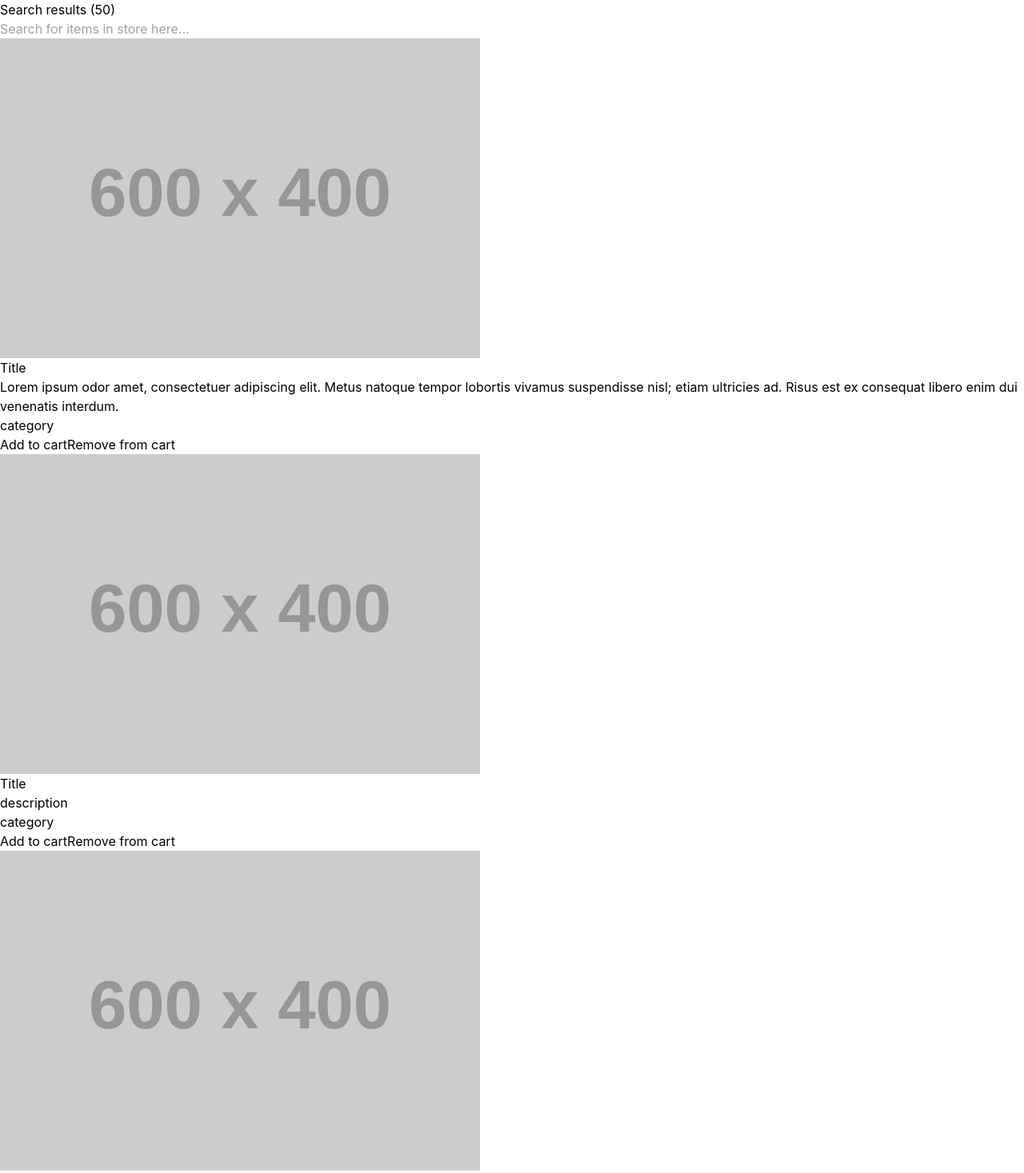
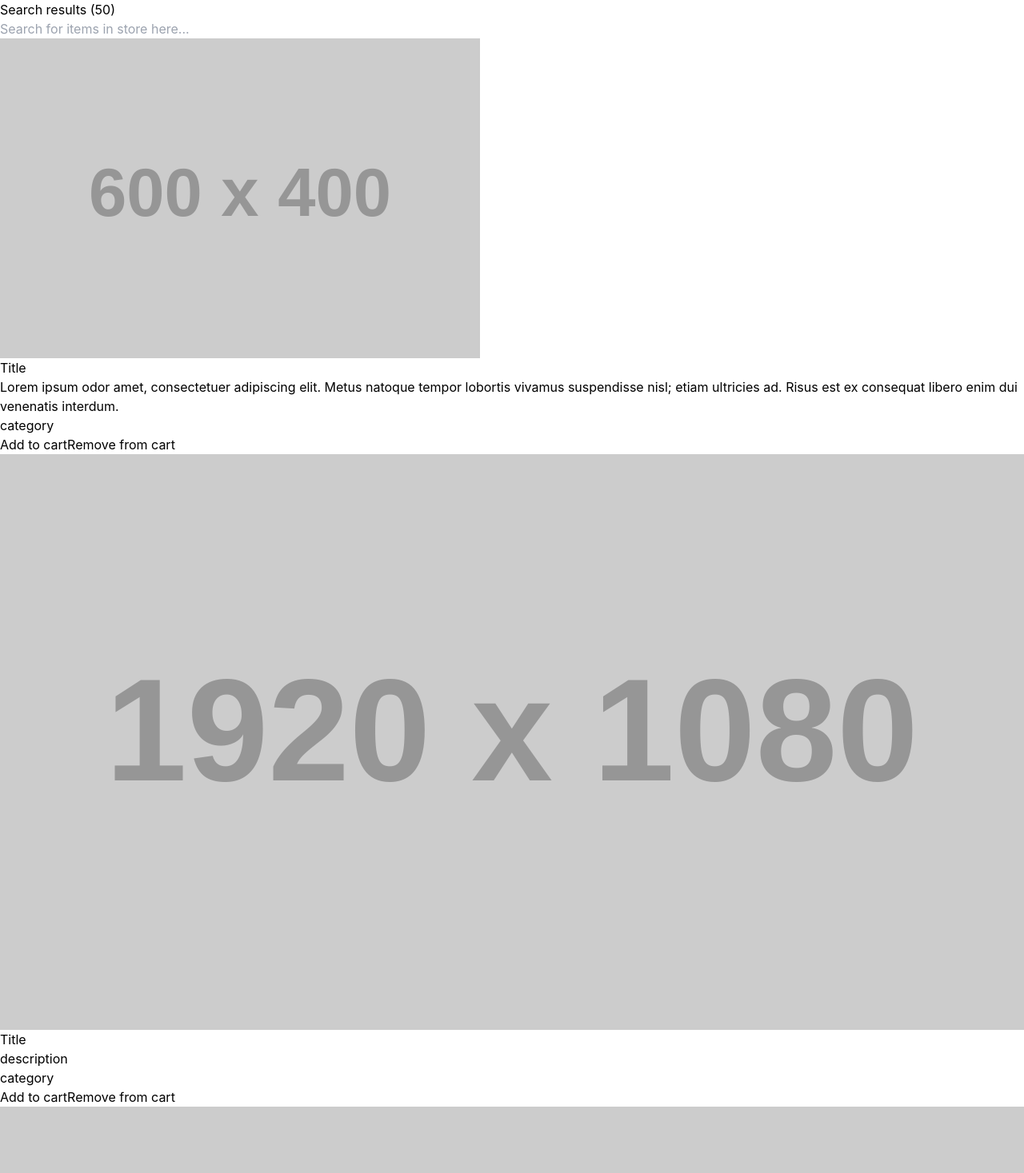
Before and after one commit to hkhaung/webdev-projects, a React (Vite) app in the folder shopping-cart/shopping-cart/: page / in a window 1280 px wide. Shown: the top 1467 px of the page at 80% size. Built offline with nearby package versions, Linux system fonts and the light colour scheme.

Commit message:
adjust for different image sizes

```diff
--- a/shopping-cart/shopping-cart/src/components/SearchAndDisplay/SearchAndDisplay.jsx
+++ b/shopping-cart/shopping-cart/src/components/SearchAndDisplay/SearchAndDisplay.jsx
@@ -28,7 +28,7 @@ function Card({imgSrc, title = "Title", description = "description", category =
       <div
           className="card-container border rounded-lg shadow-md pb-8 w-full max-w-[20rem] group/default hover:bg-slate-100">
         <div className="group-hover/default:hidden">
-          <img src={imgSrc} alt={`${title} image`} className="w-full min-h-[10rem] object-cover rounded-t-lg"/>
+          <img src={imgSrc} alt={`${title} image`} className="w-full min-h-[13.5rem] object-cover rounded-t-lg"/>
           <div className="info mt-5 px-4 min-h-[12rem] max-h-[12rem]">
             <div className="title font-medium text-xl">{title}</div>
             <div className="description mt-1 text-gray-600 line-clamp-5 min-h-[7.5rem]">{description}</div>
@@ -58,8 +58,8 @@ function CardsDisplay() {
           <div className="cards-container grid grid-cols-1 gap-8 sm:grid-cols-2 md:grid-cols-2 lg:grid-cols-3">
             <Card imgSrc="https://placehold.co/600x400"
                   description="Lorem ipsum odor amet, consectetuer adipiscing elit. Metus natoque tempor lobortis vivamus suspendisse nisl; etiam ultricies ad. Risus est ex consequat libero enim dui venenatis interdum." />
-          <Card imgSrc="https://placehold.co/600x400" />
-          <Card imgSrc="https://placehold.co/600x400" />
+          <Card imgSrc="https://placehold.co/1920x1080" />
+          <Card imgSrc="https://placehold.co/1280x720" />
           <Card imgSrc="https://placehold.co/600x400" />
           <Card imgSrc="https://placehold.co/600x400" />
           <Card imgSrc="https://placehold.co/600x400" />
```
